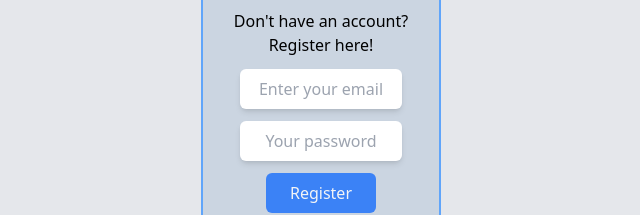
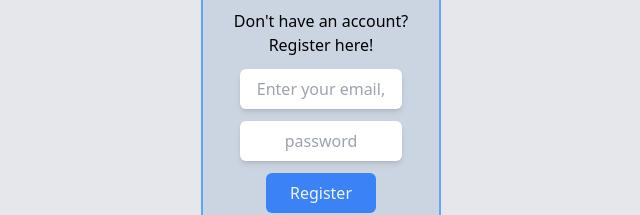
Before and after one commit to pecet3/amber-chat, a React (Vite) app: page / in a window 1280 px wide. Shown: the part 193-408 px from the top of the page, without its empty margins (319-959 px from the left). Built offline with nearby package versions, Linux system fonts and the light colour scheme; no server answers; what prettier-plugin-tailwindcss would draw is missing.

Commit message:
edited inputs

```diff
--- a/src/components/Auth/Register.tsx
+++ b/src/components/Auth/Register.tsx
@@ -69,7 +69,7 @@ export const Register: React.FC<IRegister> = ({
         className="max-w-[162px] rounded-md p-2 text-center shadow-md"
         name="email"
         value={registerInput.email}
-        placeholder="Enter your email"
+        placeholder="Enter your email,"
         onChange={registerOnChange}
       />
       <input
@@ -77,7 +77,7 @@ export const Register: React.FC<IRegister> = ({
         name="password"
         className="max-w-[162px] rounded-md p-2 text-center shadow-md"
         value={registerInput.password}
-        placeholder="Your password"
+        placeholder="password"
         onChange={registerOnChange}
       />
       <button className="submitButton px-6">Register</button>
```
